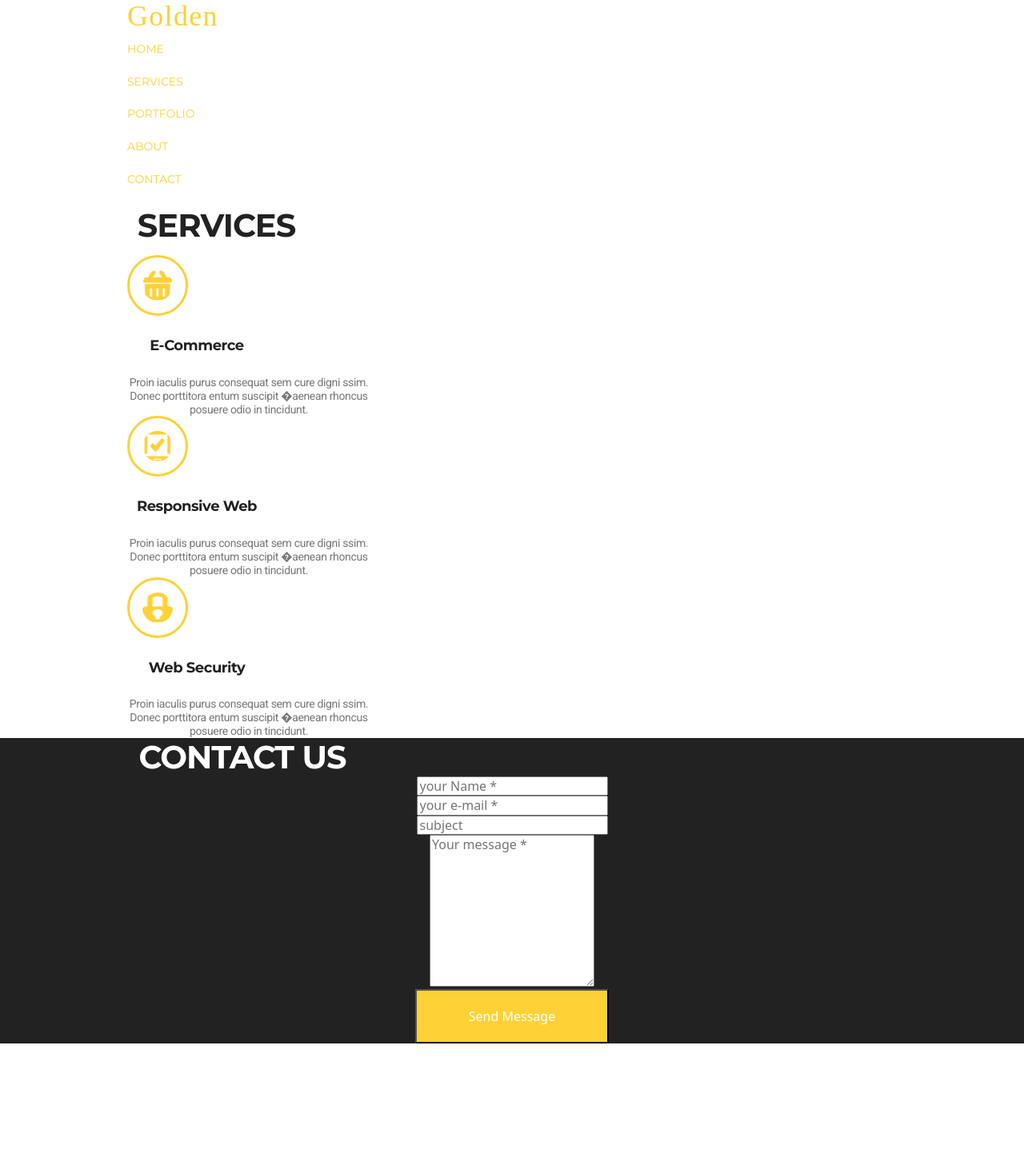
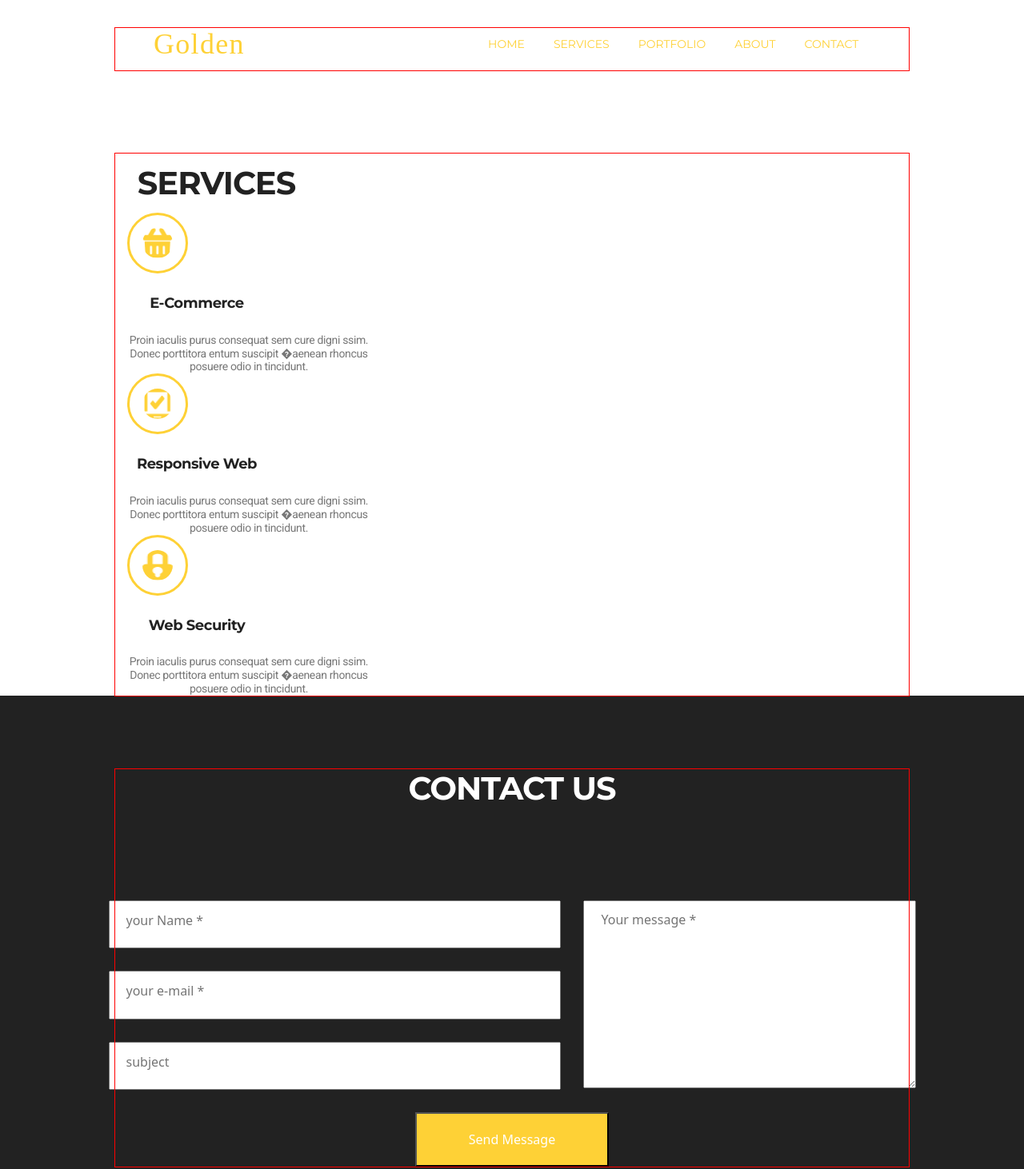
Before and after one commit to novosadnazar/Golden2, a plain HTML site: page index.html in a window 1280 px wide. Shown: the whole page at 80% size. Before the commit the page ends 1305 px from the top, so only its background shows below. Drawn offline with nearby package versions, Linux system fonts and the light colour scheme; a web font is replaced by a local one.

Commit message:
flex element

```diff
--- a/css/style.css
+++ b/css/style.css
@@ -35,11 +35,16 @@
     padding-left: 15px;
     padding-right: 15px;
     margin: 0 auto;
+    outline: solid 1px red;
   }
 
   .header {
     padding-top: 35px;
     padding-bottom: 104px;
+  }
+
+  .box {
+    display: flex;
   }
 
   .header-logo {
@@ -54,8 +59,15 @@
     font-weight: 400;
     line-height: 1.13;
     letter-spacing: 1.3px;
+    padding-left: 33px;
+    padding-right: 33px;
+    margin-right: 285px;
   }
 
+  .nav-list {
+   display: flex;
+   gap: 10px;
+  }
 
   .nav-link {
     width: 75px;
@@ -66,7 +78,10 @@
     font-weight: 400;
     line-height: 2.92;
     text-transform: uppercase;
+    padding-left: 13px;
+    padding-right: 13px;
   }
+
 
   .hero-title {
     width: 223px;
@@ -112,13 +127,14 @@
     letter-spacing: -0.35px;
   }
 
-  footer {
+  .footer {
     background-color: var(--text-color);
     text-align: center;
+    padding-top: 92px;
+    padding-bottom: 115px;
   }
 
   .footer-title {
-  width: 288px;
   color: var(--title-color);
   font-family: "Montserrat";
   font-size: 40px;
@@ -126,6 +142,29 @@
   line-height: 1.2;
   letter-spacing: -1px;
   text-transform: uppercase;
+  margin-bottom: 116px;
+  align-items: center;
+  }
+
+  .footer-form {
+    display: flex;
+    justify-content: center;
+    gap: 28px;
+  }
+
+  .footer-box {
+    display: flex;
+    flex-direction: column;
+    gap: 28px;
+  }
+
+  .footer-inpt {
+    padding: 14px 310px 24px 20px;
+
+  }
+
+  .footer-textarea {
+    padding: 14px 192px 35px 22px;
   }
 
 
@@ -134,4 +173,5 @@
   height: 68px;
   color: var(--title-color);
   background-color: var(--accent-color);
+  margin-top: 27px;
   }
--- a/index.html
+++ b/index.html
@@ -11,8 +11,8 @@
 <link rel="stylesheet" href="./css/style.css">
 </head>
 <body>
-    <header>
-        <div class="container">
+    <header class="header">
+        <div class="container box">
 <a href="./index.html" class="header-logo">Golden</a>
 <nav class="header-nav">
     <ul class="nav-list">
@@ -49,25 +49,21 @@
     </main>
 </div>
 </section>
-    <footer>
+    <footer class="footer">
         <div class="container">
 <h2 class="footer-title">CONTACT US</h2>
 <form class="footer-form">
+    <div class="footer-box">
     <label class="footer-lbl">
-        <div>
             <input type="text" name="name" placeholder="your Name *" class="footer-inpt">
-        </div>
     </label>
     <label class="footer-lbl">
-        <div>
             <input type="text" name="gmail" placeholder="your e-mail *" class="footer-inpt">
-        </div>
     </label>
     <label class="footer-lbl">
-        <div>
             <input type="text" name="subject" placeholder="subject" class="footer-inpt">
-        </div>
     </label>
+</div>
     <label class="footer-lbl">
             <textarea name="Your message *" placeholder="Your message *" rows="10" class="footer-textarea"></textarea>
     </label>
```
